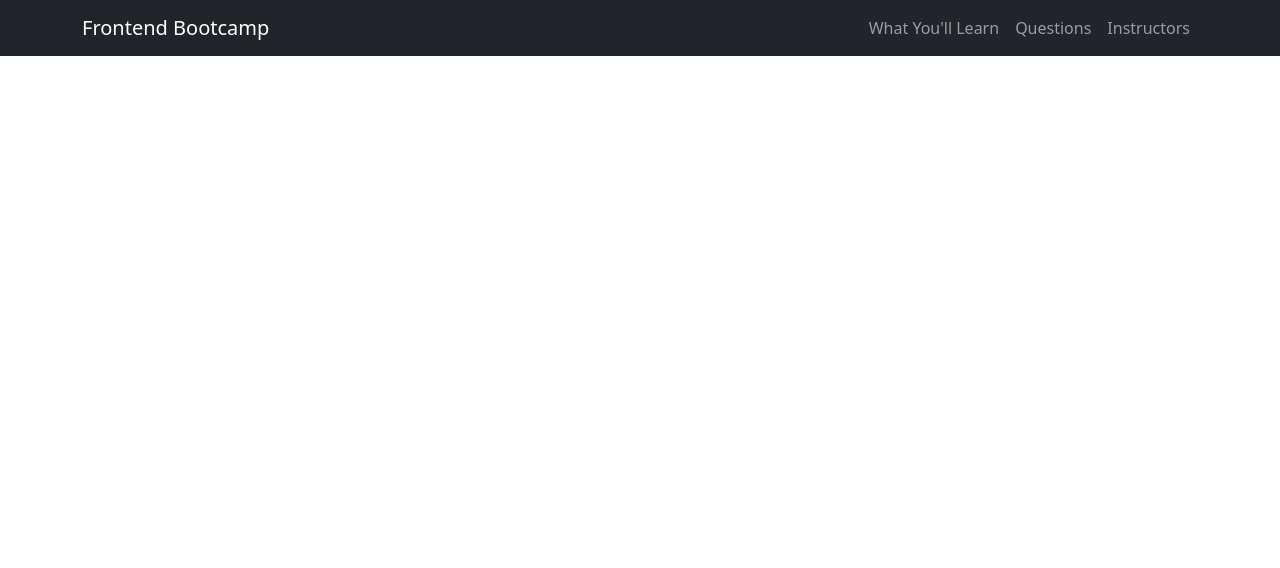
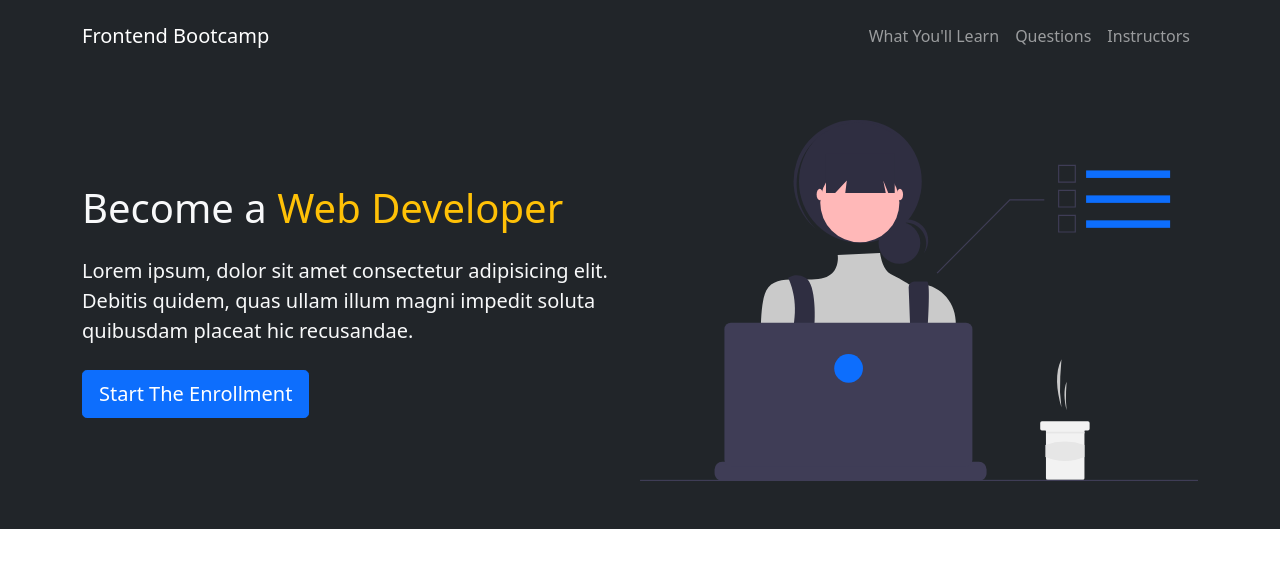
Before and after one commit to AyanUpadhaya/bootstrap-bootcamp, a plain HTML site: page index.html in a window 1280 px wide. Drawn offline with nearby package versions, Linux system fonts and the light colour scheme.

Commit message:
showcase complete

```diff
--- a/index.html
+++ b/index.html
@@ -9,10 +9,10 @@
     <!-- Bootstrap CSS -->
     <link href="https://cdn.jsdelivr.net/npm/bootstrap@5.0.2/dist/css/bootstrap.min.css" rel="stylesheet" integrity="sha384-EVSTQN3/azprG1Anm3QDgpJLIm9Nao0Yz1ztcQTwFspd3yD65VohhpuuCOmLASjC" crossorigin="anonymous">
 
-    <title>Hello, world!</title>
+    <title>Frontend Bootcamp</title>
   </head>
   <body>
-    <nav class="navbar navbar-expand-lg bg-dark navbar-dark">
+    <nav class="navbar navbar-expand-lg bg-dark navbar-dark py-3">
         <div class="container">
             <a href="" class="navbar-brand">Frontend Bootcamp</a>
 
@@ -41,6 +41,24 @@
             </div>
         </div>
     </nav>
+    <!-- showcase -->
+    <section class="bg-dark text-light p-5 text-center text-sm-start">
+        <div class="container">
+            <!-- this will remain flex until it hits sm breakpoint -->
+            <div class="d-sm-flex align-items-center justify-content-between">
+                <div>
+                    <h1>Become a <spna class="text-warning">Web Developer</spna></h1>
+                    <p class="lead my-4">
+                        Lorem ipsum, dolor sit amet consectetur adipisicing elit. Debitis quidem, quas ullam illum magni impedit soluta quibusdam placeat hic recusandae.
+                    </p>
+                    <button class="btn btn-primary btn-lg">
+                        Start The Enrollment
+                    </button>
+                </div>
+                <img class="img-fluid w-50 d-none d-sm-block" src="img/showcase.svg" alt="">
+            </div>
+        </div>
+    </section>
 
 
 
```
